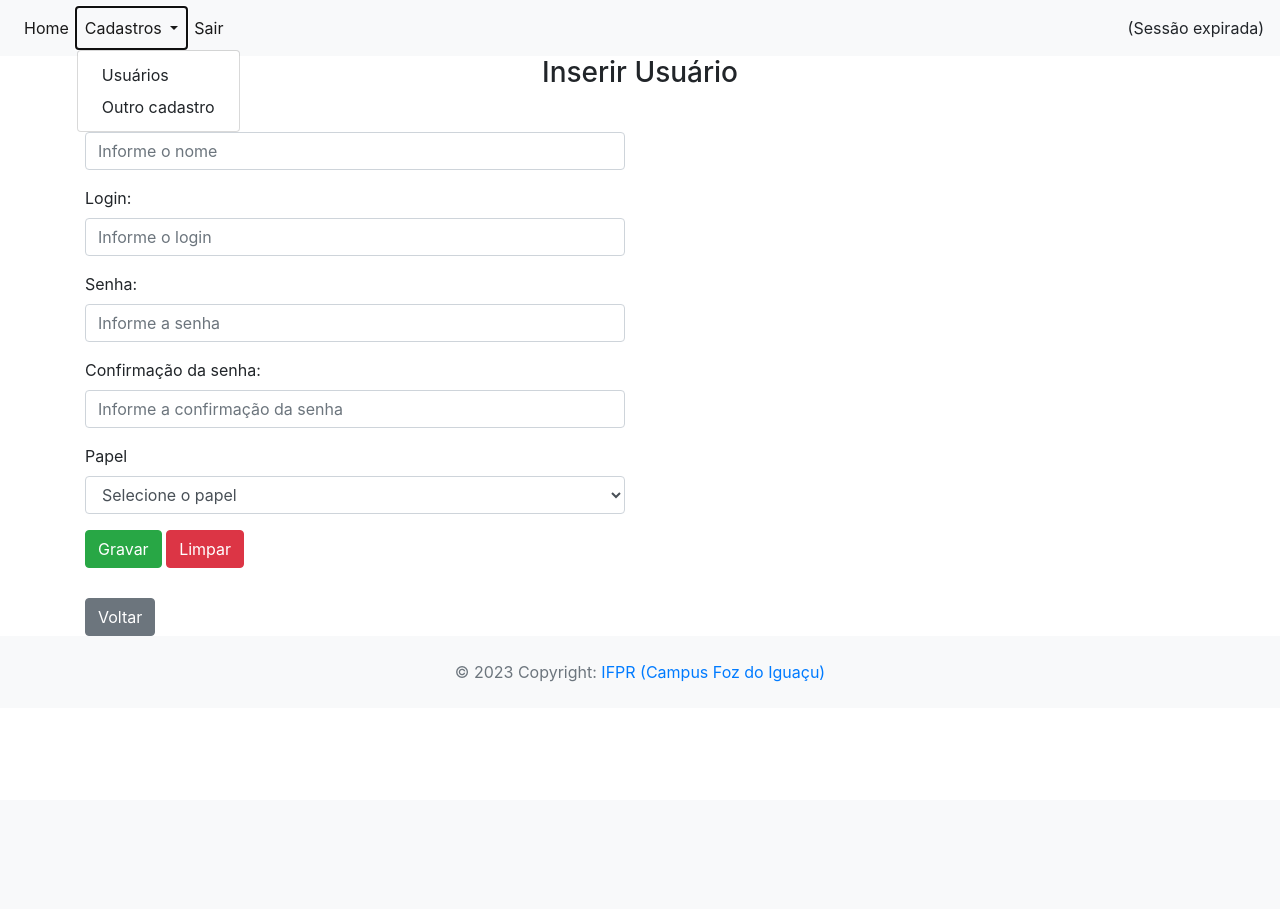
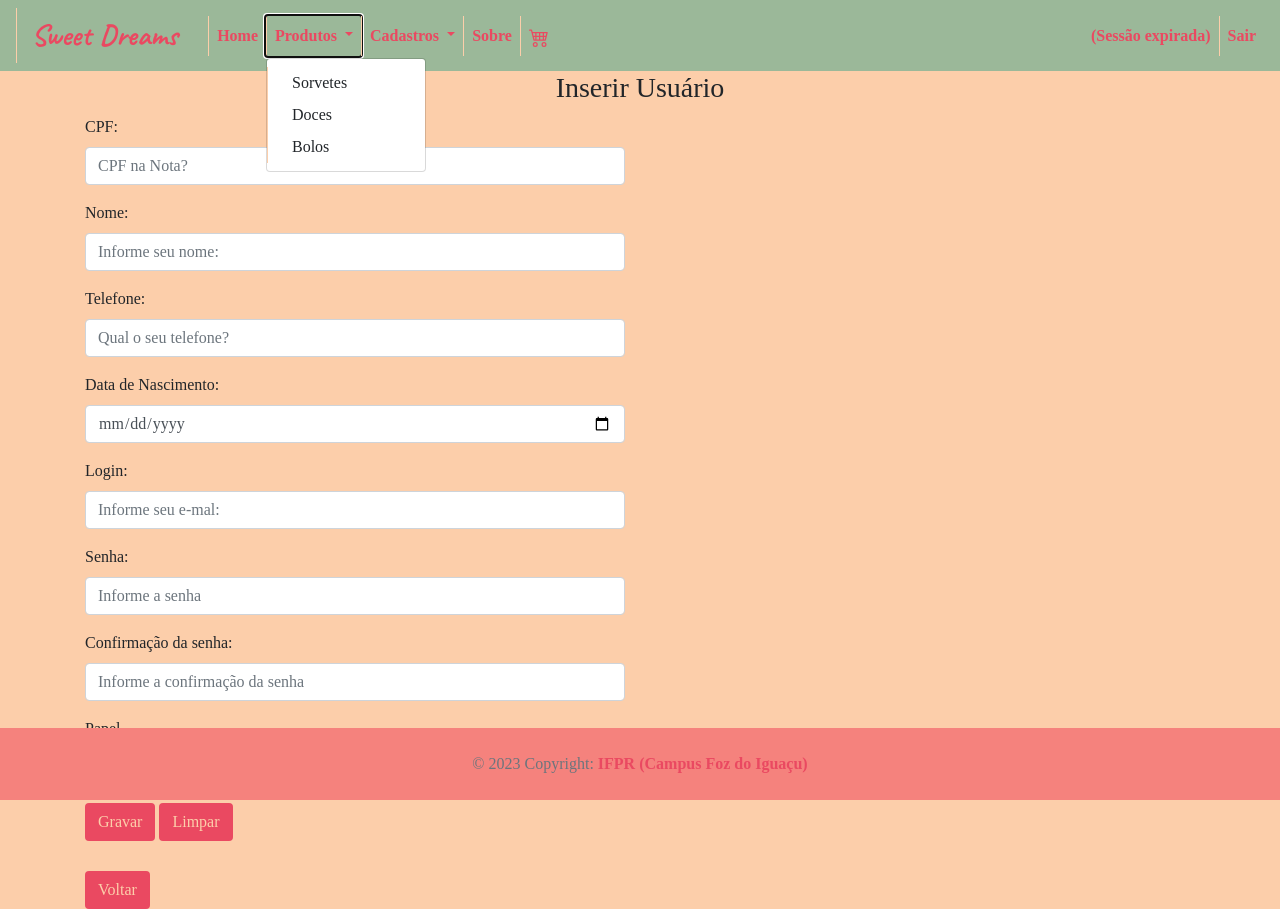
Before and after one commit to E-commerce-Doce/E-doces, a PHP site: page /app/view/usuario/form.php in a window 1280 px wide, after a click on "Produtos". Before the commit the page ends 682 px from the top, so only its background shows below. Run offline with PHP 8.4, Linux system fonts and the light colour scheme; the template is opened without the code that fills it, so the values that code supplies are empty; some libraries are stand-ins or nearby versions.

Commit message:
Cadastro

```diff
--- a/projeto/app/connection/Connection.php
+++ b/projeto/app/connection/Connection.php
@@ -2,7 +2,7 @@
 #Nome do arquivo: Connection.php
 #Objetivo: classe para conectar ao banco de dados
 
-//require_once(__DIR__ . "/../util/config.php");
+require_once(__DIR__ . "/../util/config.php");
 
 class Connection {
 
@@ -25,6 +25,8 @@ class Connection {
             #$conn = new PDO("mysql:host=XXXX;dbname=XXX", "root", "root", array());
             $conn = new PDO($str_conn, DB_USER, DB_PASSWORD, $options);
             return $conn;
+
+
         } catch (PDOException $e) {
             echo "Falha ao conectar na base de dados: " . $e->getMessage();
         }
--- a/projeto/app/model/enum/UsuarioPapel.php
+++ b/projeto/app/model/enum/UsuarioPapel.php
@@ -6,11 +6,12 @@ class UsuarioPapel {
 
     public static string $SEPARADOR = "|";
 
-    const USUARIO = "USUARIO";
+    const CLIENTE = "CLIENTE";
+    const CONFEITEIRO = "CONFEITEIRO";
     const ADMINISTRADOR = "ADMINISTRADOR";
 
     public static function getAllAsArray() {
-        return [UsuarioPapel::USUARIO, UsuarioPapel::ADMINISTRADOR];
+        return [UsuarioPapel::CLIENTE, UsuarioPapel::ADMINISTRADOR, UsuarioPapel::CONFEITEIRO];
     }
 
 }
--- a/projeto/app/util/config.php
+++ b/projeto/app/util/config.php
@@ -6,13 +6,13 @@ ini_set("display_errors", 1);
 
 //Banco de dados: conexão MySQL
 define('DB_HOST', 'localhost');
-define('DB_NAME', 'proj_integrador');
+define('DB_NAME', 'db_ecommerce');
 define('DB_USER', 'root');
-define('DB_PASSWORD', 'bancodedados');
+define('DB_PASSWORD', 'root');
 
 //Caminho para adionar imagens, scripts e chamar páginas no sistema
 //Deve ter o nome da pasta do projeto no servidor APACHE
-define('BASEURL', '/crud_pi_template/app');
+define('BASEURL', 'ProjetoIntegrador/E-doces/projeto/app');
 
 //Nome do sistema
 define('APP_NAME', 'Template do Projeto Integrador');
--- a/projeto/app/view/include/footer.php
+++ b/projeto/app/view/include/footer.php
@@ -1,5 +1,5 @@
 <!-- Footer -->
-<footer class="text-center text-lg-start bg-light text-muted" style="position:fixed; buttom:0; left:0; right:0;">
+<footer class="text-center text-lg-start  text-muted" style="position:fixed; bottom:0; left:0; right:0;">
     <!-- Copyright -->
     <div class="text-center p-4">
         © 2023 Copyright:
--- a/projeto/app/view/include/header.php
+++ b/projeto/app/view/include/header.php
@@ -6,6 +6,7 @@
 ?>
 <!DOCTYPE html>
 <html lang="pt">
+
 <head>
     <meta charset="utf-8">
     <meta http-equiv="Content-Type" content="text/html; charset=utf-8" />
@@ -14,5 +15,43 @@
 
     <!-- Bootstrap CSS -->
     <link rel="stylesheet" href="https://stackpath.bootstrapcdn.com/bootstrap/4.1.3/css/bootstrap.min.css" integrity="sha384-MCw98/SFnGE8fJT3GXwEOngsV7Zt27NXFoaoApmYm81iuXoPkFOJwJ8ERdknLPMO" crossorigin="anonymous">
+    <style>
+        @import url('https://fonts.googleapis.com/css2?family=Caveat:wght@400..700&display=swap');
+        @import url('https://fonts.googleapis.com/css2?family=Montserrat:ital,wght@0,100..900;1,100..900&display=swap');
+
+        body {
+            background-color: #FCCEAA;
+            font-family: Montserrant;
+        }
+
+        .navbar {
+            background-color: #9BB899;
+            color: #EA4961;
+            font-weight: bolder;
+
+        }
+        .navbar-brand{
+            font-family: Caveat;
+            font-size: 30px;
+        }
+         .navbar a{
+            border-left: 1px solid #FCCEAA;
+         }
+
+        a{
+            color:#EA4961;
+            font-weight: bolder;
+        }
+
+        .btn{
+            background-color: #EA4961;
+            color: #FCCEAA;
+        }
+
+        footer {
+            background-color: #F5827D;
+        }
+    </style>
 </head>
+
 <body>
--- a/projeto/app/view/include/menu.php
+++ b/projeto/app/view/include/menu.php
@@ -3,34 +3,57 @@
 #Objetivo: menu da aplicação para ser incluído em outras páginas
 
 $nome = "(Sessão expirada)";
-if(isset($_SESSION[SESSAO_USUARIO_NOME]))
+if (isset($_SESSION[SESSAO_USUARIO_NOME]))
     $nome = $_SESSION[SESSAO_USUARIO_NOME];
 ?>
-<nav class="navbar navbar-expand-lg navbar-light bg-light">
+<nav class="navbar navbar-expand-lg  ">
     <div class="collapse navbar-collapse" id="conteudoNavbarSuportado">
-        <ul class="navbar-nav mr-auto">
+        <a class="navbar-brand" href="#">&nbsp Sweet Dreams &nbsp</a>
+
+        <ul class="navbar-nav  mr-auto">
             <li class="nav-item active">
-                <a class="nav-link" href="<?= HOME_PAGE ?>">Home</a>
+                <a class="nav-link" href="<?= HOME_PAGE ?>"> Home</a>
             </li>
 
             <li class="nav-item dropdown">
-                <a class="nav-link dropdown-toggle" href="#" id="navbarDropdown"
-                role="button" data-toggle="dropdown" aria-haspopup="true"
-                aria-expanded="false"> Cadastros </a>
+                <a class="nav-link dropdown-toggle" href="#" id="navbarDropdown" role="button" data-toggle="dropdown" aria-haspopup="true" aria-expanded="false"> Produtos </a>
                 <div class="dropdown-menu" aria-labelledby="navbarDropdown">
-                    <a class="dropdown-item"
-                        href="<?= BASEURL . '/controller/UsuarioController.php?action=list' ?>">Usuários</a>
+                    <a class="dropdown-item" href="#">Sorvetes</a>
+                    <a class="dropdown-item" href="#">Doces</a>
+                    <a class="dropdown-item" href="#">Bolos</a>
+                </div>
+            </li>
+
+            <li class="nav-item dropdown">
+                <a class="nav-link dropdown-toggle" href="#" id="navbarDropdown" role="button" data-toggle="dropdown" aria-haspopup="true" aria-expanded="false"> Cadastros </a>
+                <div class="dropdown-menu" aria-labelledby="navbarDropdown">
+                    <a class="dropdown-item" href="<?= BASEURL . '/controller/UsuarioController.php?action=list' ?>">Usuários</a>
                     <a class="dropdown-item" href="#">Outro cadastro</a>
                 </div>
             </li>
 
             <li class="nav-item active">
+                <a class="nav-link" href="#">Sobre</a>
+            </li>
+
+            <li class="nav-item active">
+                <a class="nav-link" href="#"><svg xmlns="http://www.w3.org/2000/svg" width="20" height="20" fill="currentColor" class="bi bi-cart4" viewBox="0 0 16 16">
+                        <path d="M0 2.5A.5.5 0 0 1 .5 2H2a.5.5 0 0 1 .485.379L2.89 4H14.5a.5.5 0 0 1 .485.621l-1.5 6A.5.5 0 0 1 13 11H4a.5.5 0 0 1-.485-.379L1.61 3H.5a.5.5 0 0 1-.5-.5M3.14 5l.5 2H5V5zM6 5v2h2V5zm3 0v2h2V5zm3 0v2h1.36l.5-2zm1.11 3H12v2h.61zM11 8H9v2h2zM8 8H6v2h2zM5 8H3.89l.5 2H5zm0 5a1 1 0 1 0 0 2 1 1 0 0 0 0-2m-2 1a2 2 0 1 1 4 0 2 2 0 0 1-4 0m9-1a1 1 0 1 0 0 2 1 1 0 0 0 0-2m-2 1a2 2 0 1 1 4 0 2 2 0 0 1-4 0" />
+                    </svg></a>
+            </li>
+
+        </ul>
+
+        <ul class="navbar-nav">
+            <li class="nav-item active"><?= $nome ?></li>&nbsp&nbsp
+        </ul>
+
+        <ul class="navbar-nav mr-left">
+            <li class="nav-item active">
                 <a class="nav-link" href="<?= LOGOUT_PAGE ?>">Sair</a>
             </li>
         </ul>
 
-        <ul class="navbar-nav mr-left">
-            <li class="nav-item active"><?= $nome?></li>
-        </ul>
+
     </div>
 </nav>
--- a/projeto/app/view/login/login.php
+++ b/projeto/app/view/login/login.php
@@ -1,6 +1,8 @@
 <?php
 #Nome do arquivo: login/login.php
 #Objetivo: interface para logar no sistema
+error_reporting(E_ALL);
+ini_set("display_errors", 1);
 
 require_once(__DIR__ . "/../include/header.php");
 ?>
@@ -8,7 +10,7 @@ require_once(__DIR__ . "/../include/header.php");
 <div class="container">
     <div class="row" style="margin-top: 20px;">
         <div class="col-6">
-            <div class="alert alert-info">
+            <div class="alert " style="background-color: #9BB899;">
                 <h4>Informe os dados para logar:</h4>
                 <br>
 
@@ -28,7 +30,7 @@ require_once(__DIR__ . "/../include/header.php");
                             value="<?php echo isset($dados['senha']) ? $dados['senha'] : '' ?>" />
                     </div>
 
-                    <button type="submit" class="btn btn-success">Logar</button>
+                    <button type="submit" class="btn">Logar</button>
                 </form>
             </div>
         </div>
--- a/projeto/app/view/usuario/form.php
+++ b/projeto/app/view/usuario/form.php
@@ -18,17 +18,39 @@ require_once(__DIR__ . "/../include/menu.php");
         <div class="col-6">
             <form id="frmUsuario" method="POST"
                 action="<?= BASEURL ?>/controller/UsuarioController.php?action=save" >
+
+                <div class="form-group">
+                    <label for="txtCpf">CPF:</label>
+                    <input class="form-control" type="text" id="txtCpf" name="cpf"
+                        maxlength="70" placeholder="CPF na Nota?"
+                        value="<?php echo (isset($dados["usuario"]) ? $dados["usuario"]->getCpf() : ''); ?>" />
+                </div>
+
                 <div class="form-group">
                     <label for="txtNome">Nome:</label>
                     <input class="form-control" type="text" id="txtNome" name="nome"
-                        maxlength="70" placeholder="Informe o nome"
+                        maxlength="70" placeholder="Informe seu nome:"
                         value="<?php echo (isset($dados["usuario"]) ? $dados["usuario"]->getNome() : ''); ?>" />
                 </div>
 
                 <div class="form-group">
+                    <label for="txtTelefone">Telefone:</label>
+                    <input class="form-control" type="text" id="txtTelefone" name="telefone"
+                        maxlength="70" placeholder="Qual o seu telefone?"
+                        value="<?php echo (isset($dados["usuario"]) ? $dados["usuario"]->getTelefone() : ''); ?>" />
+                </div>
+
+                <div class="form-group">
+                    <label for="txtDataNascimento">Data de Nascimento:</label>
+                    <input class="form-control" type="date" id="txtDataNascimento" name="dataNascimento"
+                        value="<?php echo (isset($dados["usuario"]) ? $dados["usuario"]->getDataNascimento() : ''); ?>" />
+                </div>
+
+
+                <div class="form-group">
                     <label for="txtLogin">Login:</label>
                     <input class="form-control" type="text" id="txtLogin" name="login"
-                        maxlength="15" placeholder="Informe o login"
+                        maxlength="15" placeholder="Informe seu e-mal:"
                         value="<?php echo (isset($dados["usuario"]) ? $dados["usuario"]->getLogin() : ''); ?>"/>
                 </div>
 
@@ -67,8 +89,8 @@ require_once(__DIR__ . "/../include/menu.php");
                 <input type="hidden" id="hddId" name="id"
                     value="<?= $dados['id']; ?>" />
 
-                <button type="submit" class="btn btn-success">Gravar</button>
-                <button type="reset" class="btn btn-danger">Limpar</button>
+                <button type="submit" class="btn">Gravar</button>
+                <button type="reset" class="btn">Limpar</button>
             </form>
         </div>
 
@@ -79,7 +101,7 @@ require_once(__DIR__ . "/../include/menu.php");
 
     <div class="row" style="margin-top: 30px;">
         <div class="col-12">
-        <a class="btn btn-secondary"
+        <a class="btn"
                 href="<?= BASEURL ?>/controller/UsuarioController.php?action=list">Voltar</a>
         </div>
     </div>
--- /dev/null
+++ b/projeto/dados.sql
@@ -0,0 +1,4 @@
+
+/*senha root*/
+INSERT INTO Usuario (cpf, papel, nomeCompleto, telefone, login, senha, dataNascimento) VALUES
+('123.456.789-00', 'ADMINISTRADOR', 'Geovana Santos', '(11) 99999-9999', 'geo@gmail.com', '$2y$10$9H8nNzW7tM7cGhy6r59gYuKuflEGKzKGOMPv86yUhJbySUNnnY42y', '2005-11-30')
```
Also changed, not shown: projeto/app/controller/UsuarioController.php (+13 -7 lines), projeto/app/dao/UsuarioDAO.php (+48 -29 lines), projeto/app/model/Usuario.php (+47 -24 lines), projeto/app/service/UsuarioService.php (+19 -9 lines), projeto/app/view/home/home.js (+10 -4 lines), projeto/app/view/home/home.php (+18 -11 lines), projeto/app/view/usuario/list.php (+9 -3 lines), projeto/script.sql (added, +172 -0 lines).
